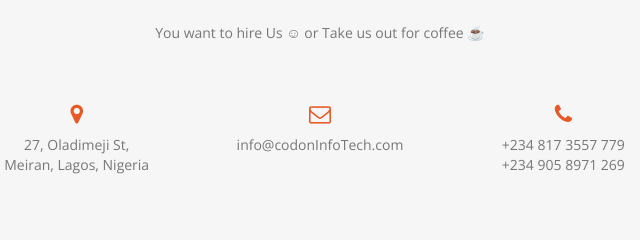
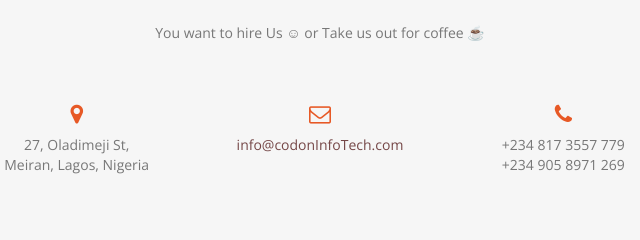
Before and after one commit to Adebayo27/Codon, a plain HTML site: page index.html in a window 1280 px wide. Shown: the part 5240-5480 px from the top of the page, 320-960 px from the left. Drawn offline with nearby package versions, Linux system fonts and the light colour scheme.

Commit message:
Update index.html

```diff
--- a/index.html
+++ b/index.html
@@ -414,7 +414,7 @@
       </div>
       <div class="col-md-4">
         <div class="contact-item"> <i class="fa fa-envelope-o fa-2x"></i>
-          <p>info@codonInfoTech.com</p>
+          <p><a href="mailto:info@codonInfoTech.com">info@codonInfoTech.com</a></p>
         </div>
       </div>
       <div class="col-md-4">
```
